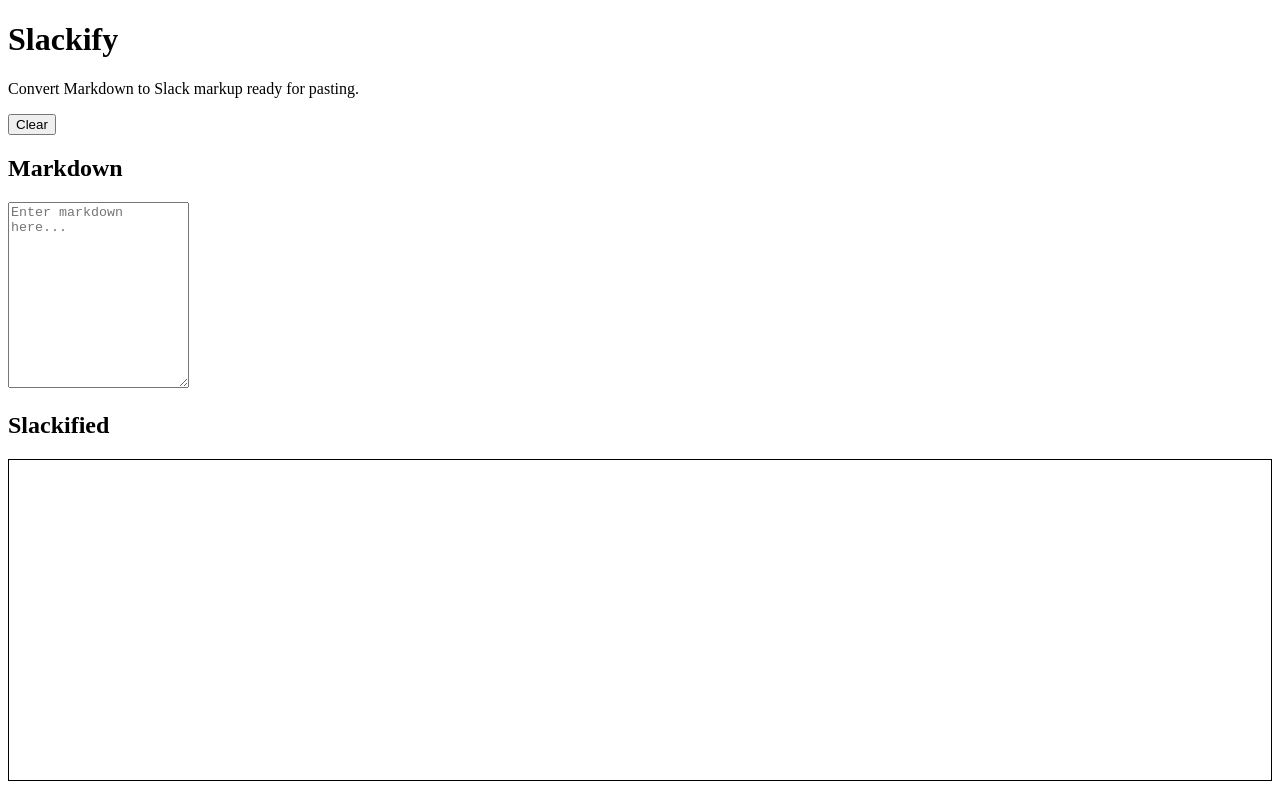
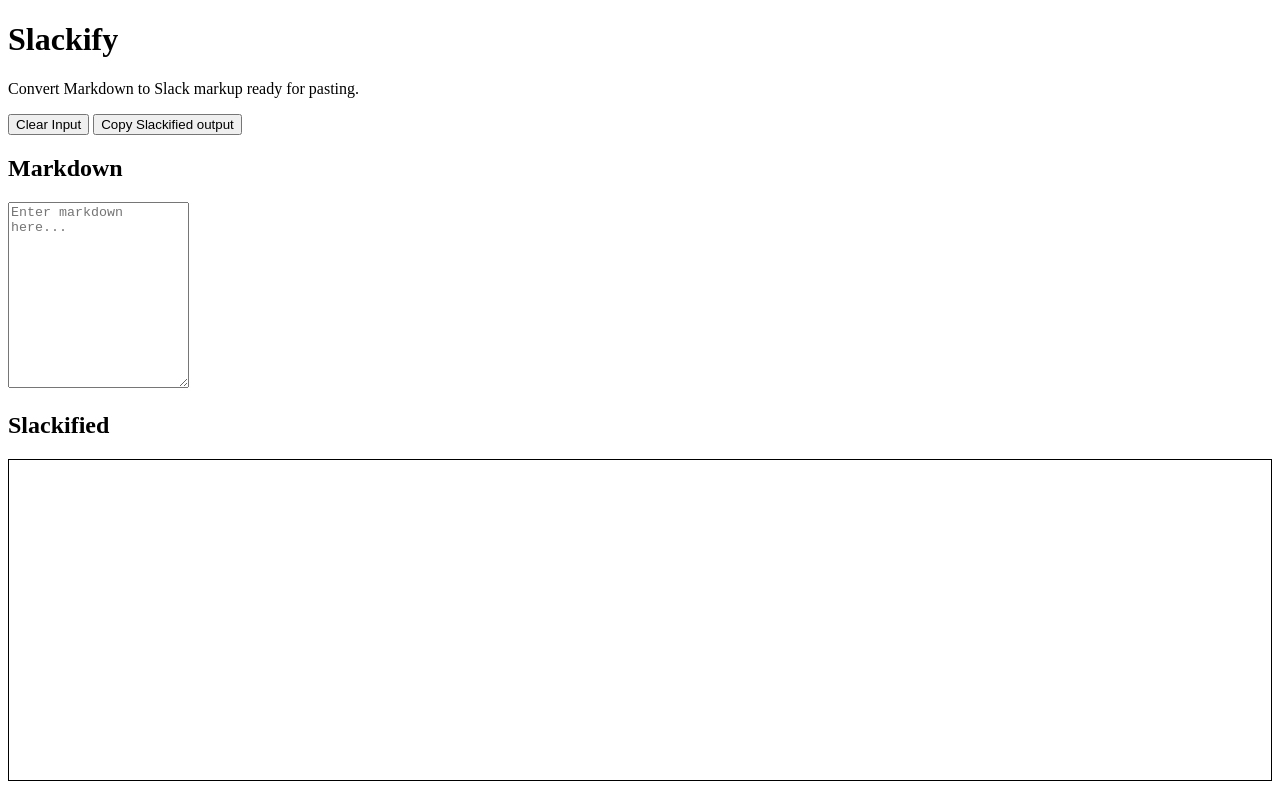
Before and after one commit to erkannt/slackify, a Svelte app: page / in a window 1280 px wide. Built offline with nearby package versions, Linux system fonts and the light colour scheme.

Commit message:
Make it easy to copy output

```diff
--- a/src/App.svelte
+++ b/src/App.svelte
@@ -7,17 +7,25 @@
     const clear = () => {
         markdown = "";
     };
+
+    const copy = async () => {
+        try {
+            await navigator.clipboard.writeText(slackified);
+            // Optionally provide feedback to the user
+            // e.g., console.log('Copied to clipboard');
+        } catch (err) {
+            console.error("Failed to copy:", err);
+        }
+    };
 </script>
 
 <main>
     <header>
         <h1>Slackify</h1>
         <p>Convert Markdown to Slack markup ready for pasting.</p>
+        <button onclick={clear}>Clear Input</button>
+        <button onclick={copy}>Copy Slackified output</button>
     </header>
-
-    <section>
-        <button onclick={clear}>Clear</button>
-    </section>
 
     <section>
         <h2>Markdown</h2>
```
